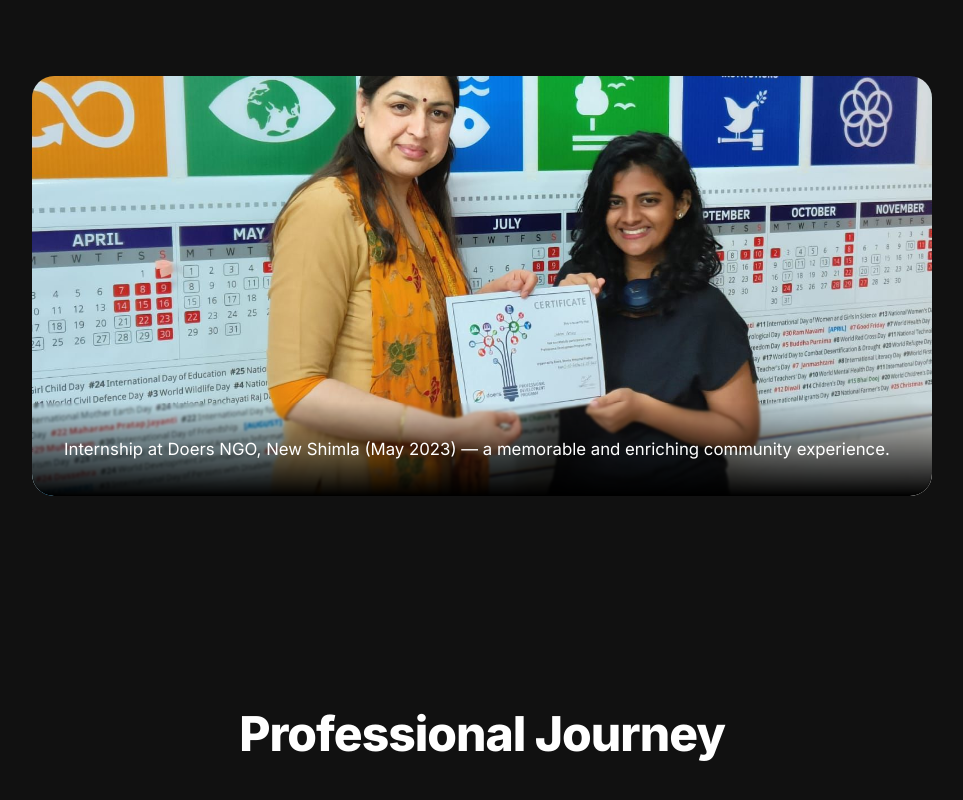
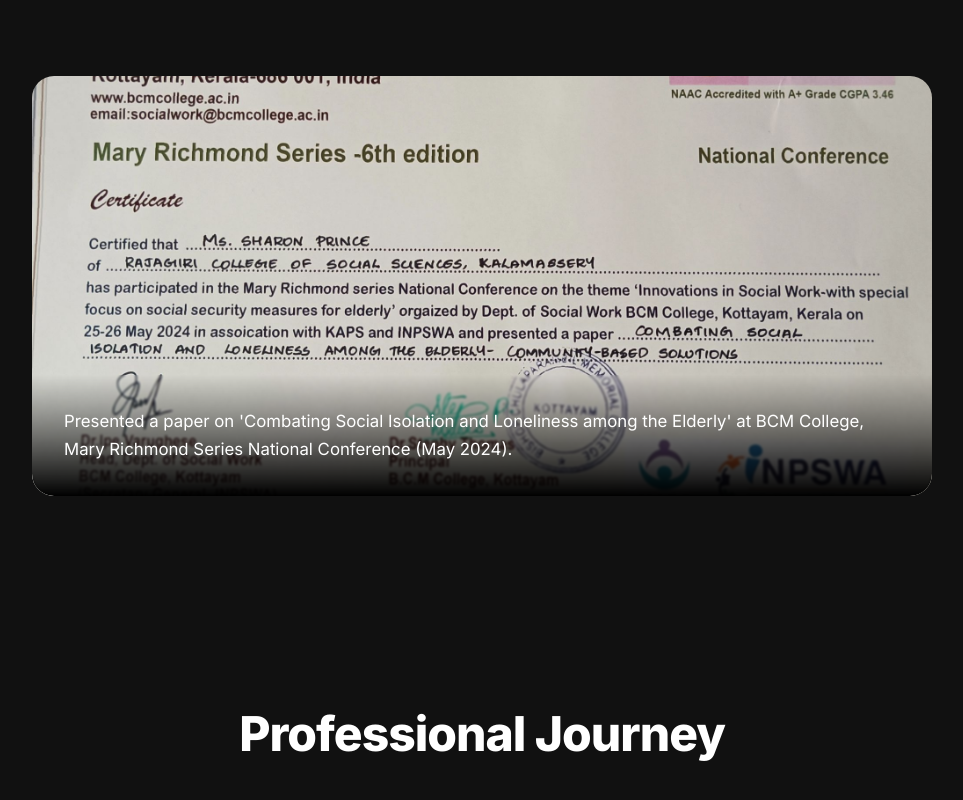
Before and after one commit to fernoasp/sharonprince, a React (Vite) app: page / in a window 1280 px wide. Shown: the part 1713-2513 px from the top of the page, without its empty margins (158-1121 px from the left). Built offline with nearby package versions, Linux system fonts and the light colour scheme.

Commit message:
Changes made in milestones

```diff
--- a/src/components/Milestones.tsx
+++ b/src/components/Milestones.tsx
@@ -1,21 +1,20 @@
 import { useEffect, useState } from "react";
 
-import m1 from "../assets/milestones/sharon-paper.jpg";
-import m2 from "../assets/milestones/sharon-internship.jpg";
+import m2 from "../assets/milestones/sharon-paper.jpg";
 import m3 from "../assets/milestones/sharon-resource.jpg";
 import m4 from "../assets/milestones/sharon-art-therapy.jpg";
-import m5 from "../assets/milestones/sharon.jpg";
+import m1 from "../assets/milestones/sharon.jpg";
 
 const milestones = [
-  {
+    {
     image: m1,
     text:
-      "Presented a paper on 'Combating Social Isolation and Loneliness among the Elderly' at BCM College, Mary Richmond Series National Conference (May 2024).",
+      "World Mental Health Day session with DMHP, Kochi City Police & NHM — concluded with a spontaneous Zumba session.",
   },
   {
     image: m2,
     text:
-      "Internship at Doers NGO, New Shimla (May 2023) — a memorable and enriching community experience.",
+      "Presented a paper on 'Combating Social Isolation and Loneliness among the Elderly' at BCM College, Mary Richmond Series National Conference (May 2024).",
   },
   {
     image: m3,
@@ -26,11 +25,6 @@
     image: m4,
     text:
       "Presented paper at International Conference of Indian Knowledge Systems, RCSS on Art Therapy and stakeholder perspectives.",
-  },
-  {
-    image: m5,
-    text:
-      "World Mental Health Day session with DMHP, Kochi City Police & NHM — concluded with a spontaneous Zumba session.",
   },
 ];
 
```
